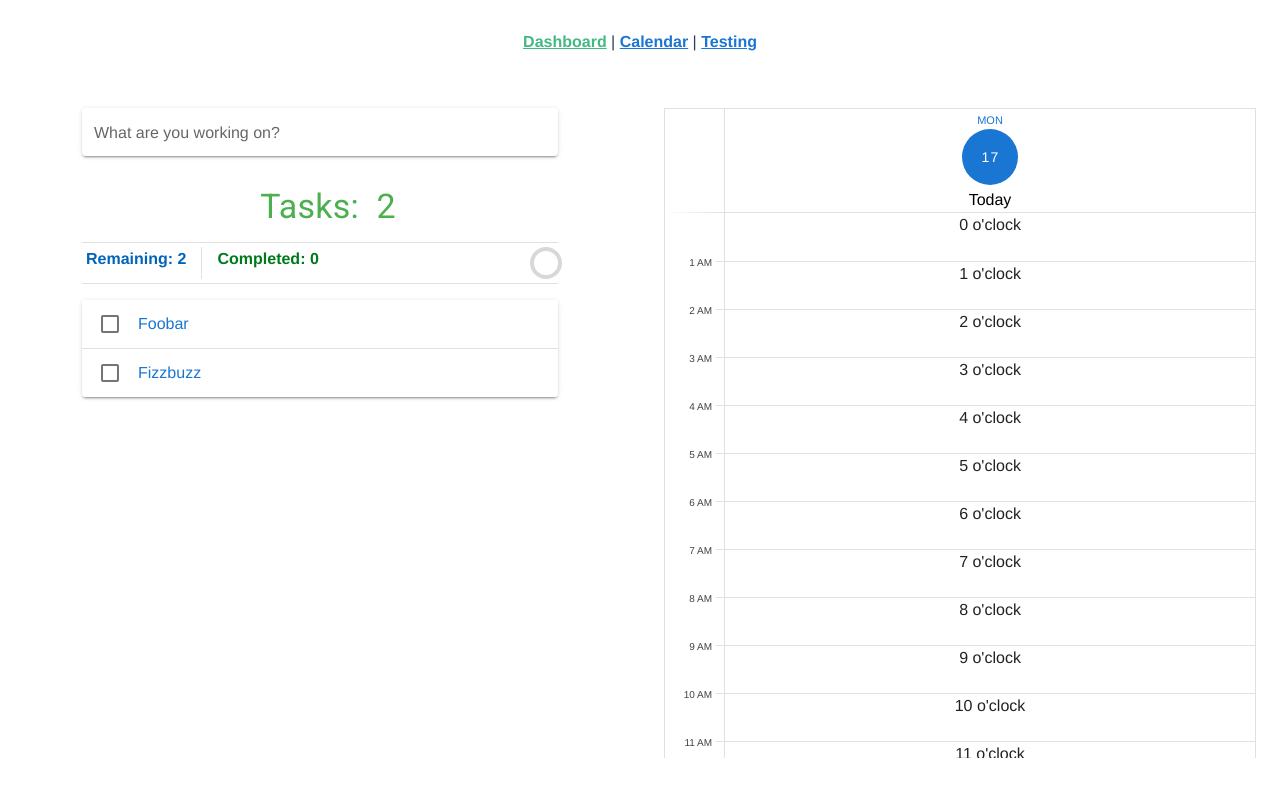
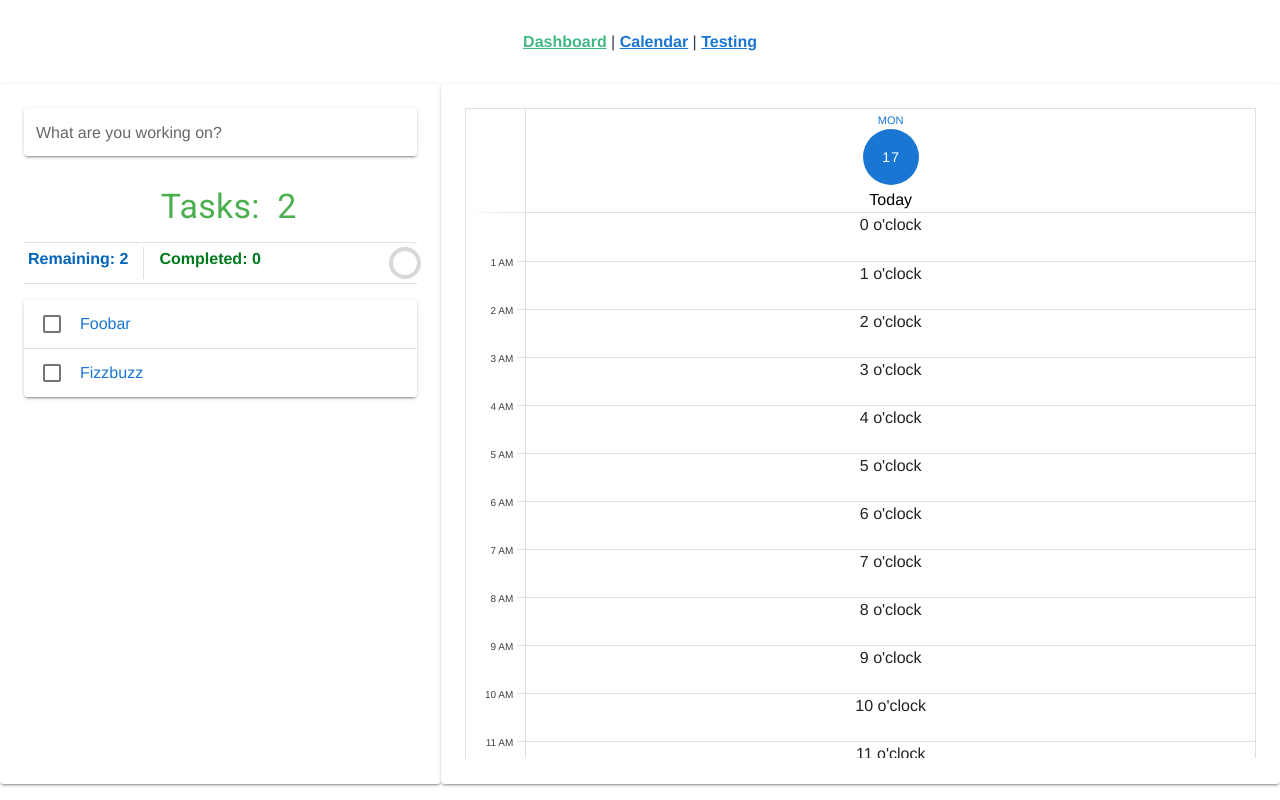
Before and after one commit to cashieeetime/calendar_app, a Vue app: page /#/ in a window 1280 px wide. Built offline with nearby package versions, Linux system fonts and the light colour scheme.

Commit message:
cleaned up views

```diff
--- a/src/views/CalendarView.vue
+++ b/src/views/CalendarView.vue
@@ -1,6 +1,10 @@
 <template>
-  <div>
-    <full-calendar/>
+  <div class="d-flex justify-center">
+    <v-card width="1200">
+      <v-container>
+        <full-calendar/>
+      </v-container>
+    </v-card>
   </div>
 </template>
 
--- a/src/views/DashboardView.vue
+++ b/src/views/DashboardView.vue
@@ -1,27 +1,43 @@
 <template>
-  <div class="d-flex flex-row justify-space-around">
-    <v-container max-width="500">
-      <to-do-list/>
-    </v-container>
+  <div>
+    <div class="d-flex justify-space-around">
+      <v-card width="500" height="700">
+        <v-container>
+          <to-do-list/>
+        </v-container>
+      </v-card>
 
-    <v-container>
-      <day-view/>
-    </v-container>
+      <v-card width="950" height="700">
+        <v-container>
+          <day-view/>
+        </v-container>
+      </v-card>
+    </div>
+
+    <!--
+    <div class="d-flex justify-space-around">
+      <v-card width="1300" height="700">
+        <v-container>
+          <compare-schedule/>
+        </v-container>
+      </v-card>
+    </div>
+    -->
   </div>
 </template>
 
 <script>
 // @ is an alias to /src
-// import CompareSchedule from '@/components/CompareSchedule.vue'
 import ToDoList from '@/components/ToDoList.vue'
 import DayView from '@/components/DayView.vue'
+// import CompareSchedule from '@/components/CompareSchedule.vue'
 
 export default {
   name: 'DashboardView',
   components: {
-    // CompareSchedule,
     ToDoList,
-    DayView
+    DayView,
+    // CompareSchedule
   }
 }
 </script>
```
